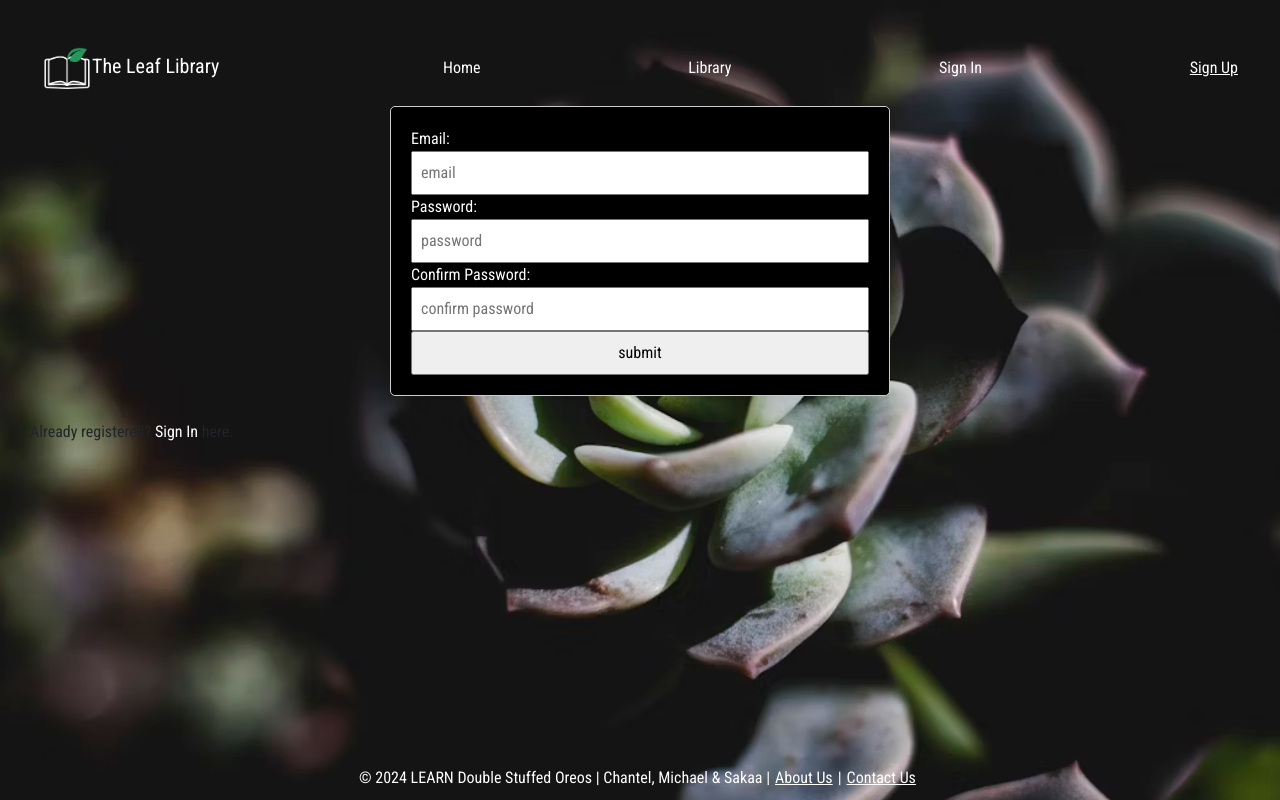
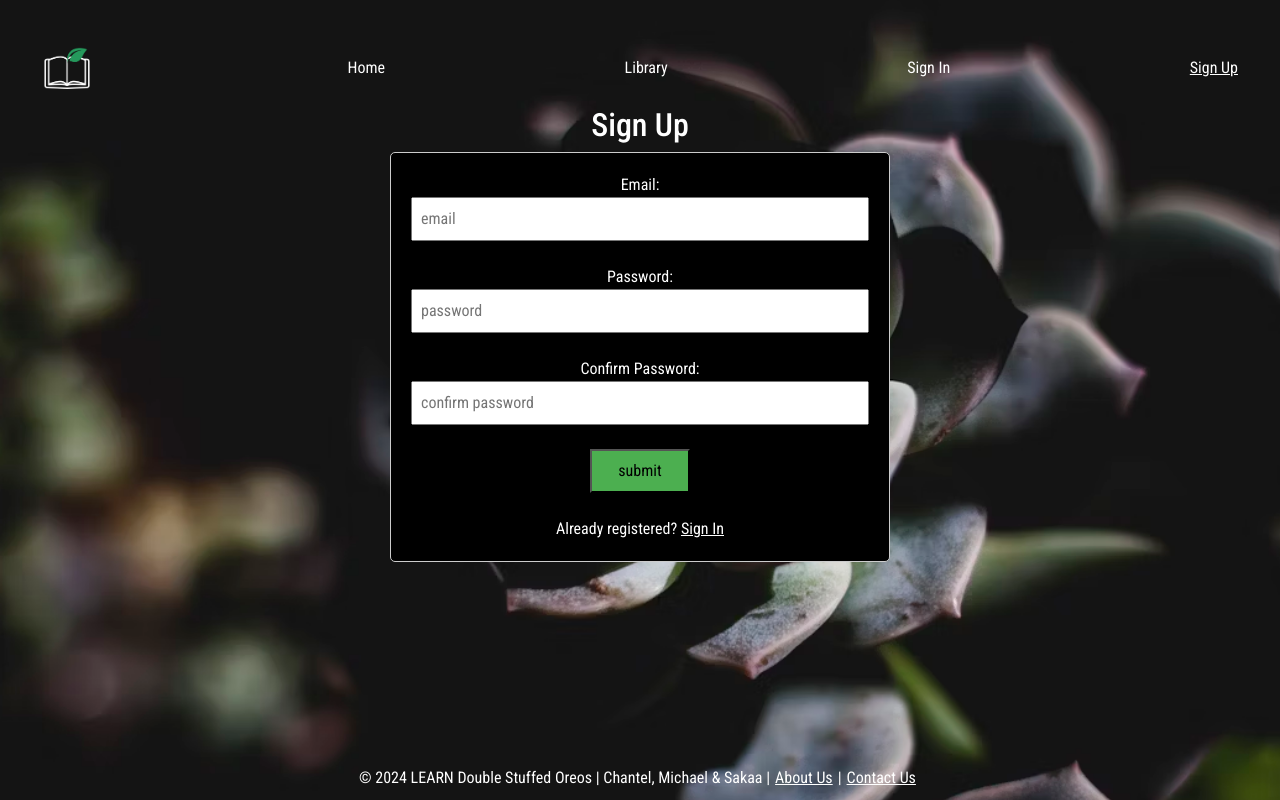
Before and after one commit to double-stuffed-oreo/leaf-library-frontend, a React (Create React App) app: page /signup in a window 1280 px wide. Built offline with nearby package versions, Linux system fonts and the light colour scheme; no server answers; a web font is replaced by a local one.

Commit message:
updated README and styling

```diff
--- a/src/App.css
+++ b/src/App.css
@@ -1,6 +1,11 @@
 .navbar {
   list-style: none;
   background-color: transparent;
+}
+
+.logo-title {
+  display: flex;
+
 }
 
 a {
@@ -42,9 +47,12 @@ footer a {
 
 .home-contents {
   display: flex;
+  flex-direction: column;
   align-items: center;
-  justify-content: center;
+  justify-content: space;
   text-align: center;
+  padding: 20px;
+  background-color: rgb(92, 120, 92);
 }
 
 body {
@@ -98,7 +106,6 @@ body {
 
 .herb-image{
   width:100vw;
-  /* height:300px; */
   display: flex;
   align-items: center;
   justify-content: center;
@@ -235,3 +242,23 @@ button {
   border-radius: 5px;
   cursor: pointer;
 }
+
+.actions {
+  background-color: #4caf50;
+  max-width: 100px;
+}
+
+.form-div {
+  display: flex;
+  flex-direction: column;
+  align-items: center;
+}
+
+.form-div a {
+  text-decoration: underline !important;
+}
+
+.auth-body {
+  color: white;
+  text-align: center;
+}
--- a/src/component/Header.js
+++ b/src/component/Header.js
@@ -24,7 +24,6 @@ const Header = ({ currentUser, logout }) => {
               width: 50
             }}
           />
-          The Leaf Library
         </NavbarBrand>
         <NavItem>
           <NavLink to="/" active>
--- a/src/pages/HerbProtectedIndex.js
+++ b/src/pages/HerbProtectedIndex.js
@@ -9,9 +9,7 @@ const HerbProtectedIndex = ({ herbs, currentUser, deleteHerb }) => {
   return (
     <div className='herbs-body'>
       <h1>My Herbs</h1>
-      <NavItem>
         <NavLink to="/herbnew" className="nav-link">Add a New Herb</NavLink>
-      </NavItem>
       <div className='flex-herbs'>
           {myHerbs?.map((herb, index) => {
             return(
--- a/src/pages/Home.js
+++ b/src/pages/Home.js
@@ -1,10 +1,17 @@
 import React from "react"
+import home_img from "../assets/tree-book.jpg"
+
 
 const Home = () => {
   return (
     <>
       <div className="home-contents">
         <h1 className="home-intro">Welcome to the Leaf Library</h1>
+        <br></br>
+        <img className="home-image"
+          alt="home image"
+          src={home_img}
+        />
       </div>
     </>
   )
--- a/src/pages/SignIn.js
+++ b/src/pages/SignIn.js
@@ -28,18 +28,17 @@ import { useNavigate, NavLink } from "react-router-dom"
         <label>
           Email:{" "}
           <input
-            className="field auth-flex"
+            className="field-auth-flex"
             type="email"
             name="email"
             placeholder="email"
             required
           />
         </label>
-        <br />
         <label>
           Password:{" "}
           <input
-            className="field auth-flex"
+            className="field-auth-flex"
             type="password"
             name="password"
             placeholder="password"
--- a/src/pages/SignUp.js
+++ b/src/pages/SignUp.js
@@ -22,20 +22,21 @@ const SignUp = ({signUp}) => {
     e.target.reset()
   }
   return (
-      <div>
-      <form ref={formRef} onSubmit={handleSubmit}>
+      <div className='auth-body'>
+        <h2>Sign Up</h2>
+      <form className="form-div" ref={formRef} onSubmit={handleSubmit}>
         Email: <input type="email" name="email" placeholder='email'/>
         <br />
         Password: <input type='password' name='password' placeholder='password' />
         <br />
         Confirm Password: <input type='password' name='password_confirmation' placeholder='confirm password' />
         <br />
-        <input type='submit' value='submit'/>
+        <input className='actions' type='submit' value='submit'/>
+        <br></br>
+        <div>
+        Already registered? <NavLink to="/signin">Sign In</NavLink>
+        </div>
       </form>
-      <br />
-      <div>
-        Already registered? <NavLink to="/signin">Sign In</NavLink> here.
-      </div>
     </div>
   )
 }
```
Also changed, not shown: src/assets/tree-book.jpg (added), 1 other file (tests, documents, lock files or other folders).
